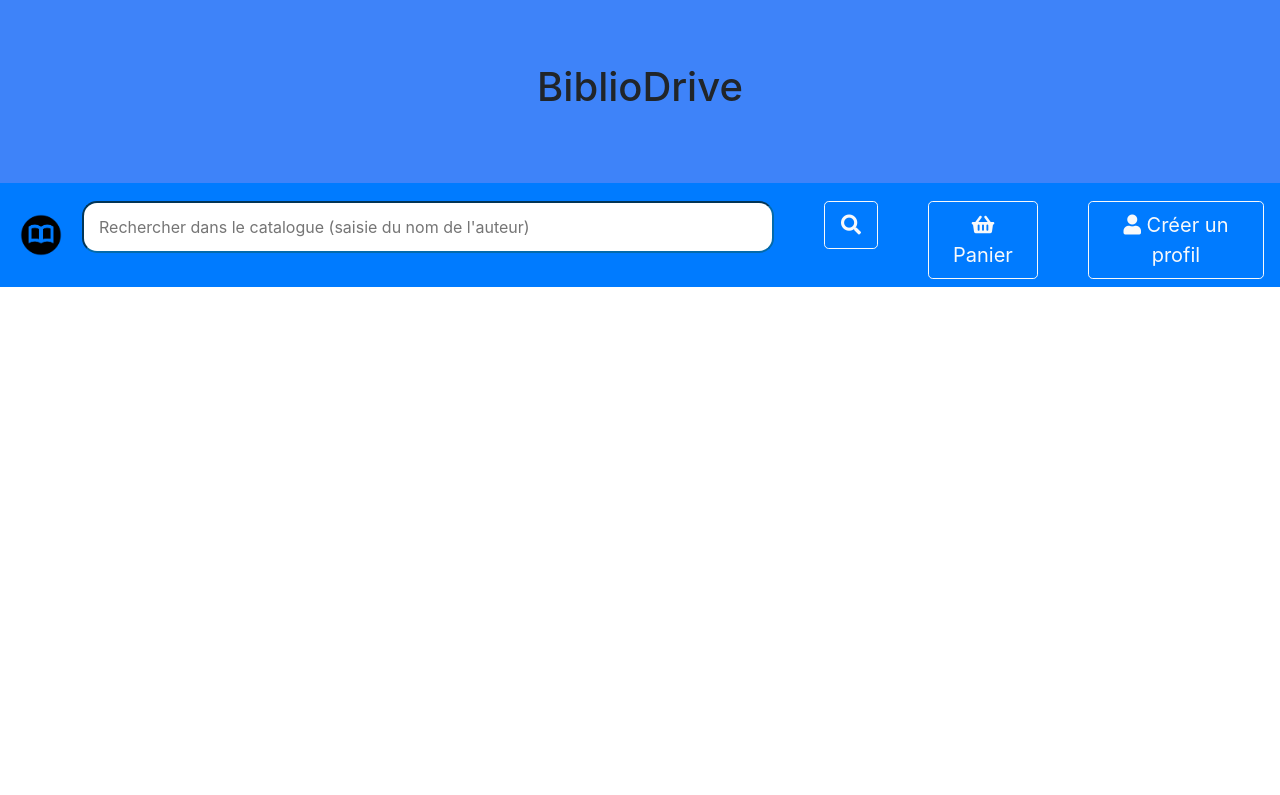
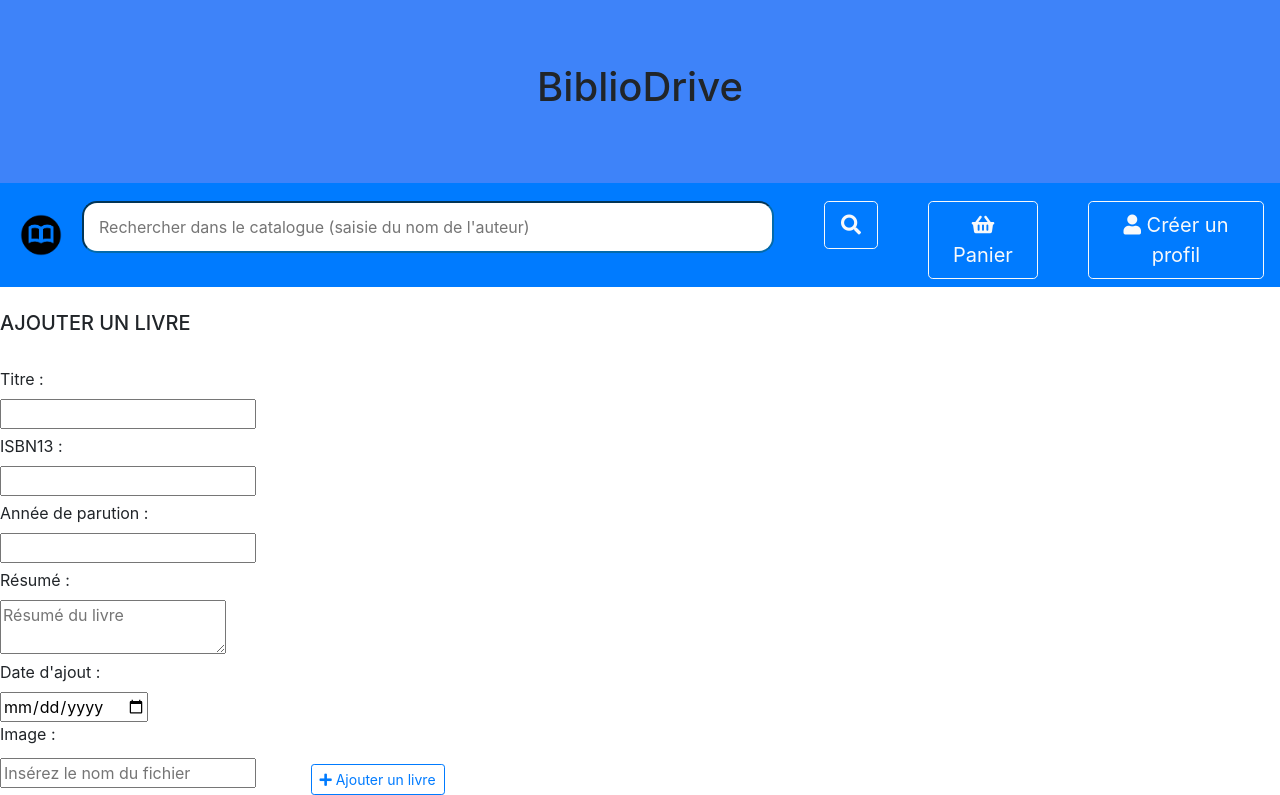
Before and after one commit to ahymery/projet-bibliodrive, a PHP site: page /ajouterunlivre.php in a window 1280 px wide. Shown: the part 75-870 px from the top of the page. Before the commit the page ends 362 px from the top, so only its background shows below. Run offline with PHP 8.4, Linux system fonts and the light colour scheme.

Commit message:
Mise à jour 15/12

```diff
--- a/ajouterunlivre.php
+++ b/ajouterunlivre.php
@@ -42,11 +42,26 @@ img {
 <body>
     <?php include ('entete.html');?>
 <form method="post">
-
+    <br><h5>AJOUTER UN LIVRE</h5><BR>
+    <label for="titre">Titre :</label><br>
+    <input type="text" name="titre"><br>
+    <label for="isbn13">ISBN13 :</label><br>
+    <input type="text" name="isbn13"><br>
+    <label for="anneeparution">Année de parution :</label><br>
+    <input type="text" name="anneeparution"><br>
+    <label for="resume">Résumé :</label><br>
+    <textarea name="resume" placeholder="Résumé du livre"></textarea><br>
+    <label for="dateajout">Date d'ajout :</label><br>
+    <input type="date" name="dateajout"><br>
+    <label for="image">Image :</label><br>
+    <input type="text" name="image" placeholder="Insérez le nom du fichier">
+    <button type="submit" class="btn btn-outline-primary btn-sm" name="add">
+                <i class="fas fa-plus"></i> Ajouter un livre
+              </button>
 </form>
 
 <?php
-    if (isset($_REQUEST["nom"])) {
+    if (isset($_REQUEST["titre"])) {
     require_once('connexion.php');
     $titre=$_REQUEST['titre'];
     $isbn13=$_REQUEST['isbn13'];
@@ -59,9 +74,11 @@ img {
     $stmt->bindValue(':titre', $titre, PDO::PARAM_STR);
     $stmt->bindValue(':isbn13', $isbn13, PDO::PARAM_INT);
     $stmt->bindValue(':anneeparution', $anneeparution, PDO::PARAM_INT);
+    $stmt->bindValue(':resume', $resume, PDO::PARAM_STR);
+    $stmt->bindValue(':dateajout', $dateajout, PDO::PARAM_INT);
+    $stmt->bindValue(':image', $image, PDO::PARAM_STR);
     $stmt->execute();
     }
-
-?>
+  ?>
 </body>
 </html>
--- a/authentification.php
+++ b/authentification.php
@@ -39,7 +39,7 @@
         <p>Adresse Mail</p>
         <input type="email" name="mel" placeholder="Ton mail" pattern="[a-z0-9._%+-]+@[a-z0-9.-]+\.[a-z]{2,}$">
         <p>Mot de Passe</p>
-        <input type="password" name="motdepasse" placeholder="Ton Mot de passe" pattern="(?=.*\d)(?=.*[a-z])(?=.*[A-Z]).{8,}">
+        <input type="password" name="motdepasse" placeholder="Ton Mot de passe">
         <br><button type="submit" class="btn btn-outline-primary btn-sm">Connexion</button>
     </form>
     <?php
```
Also changed, not shown: ajouterunmembre.php (+11 -10 lines), style2.css (line endings or trailing spaces).
